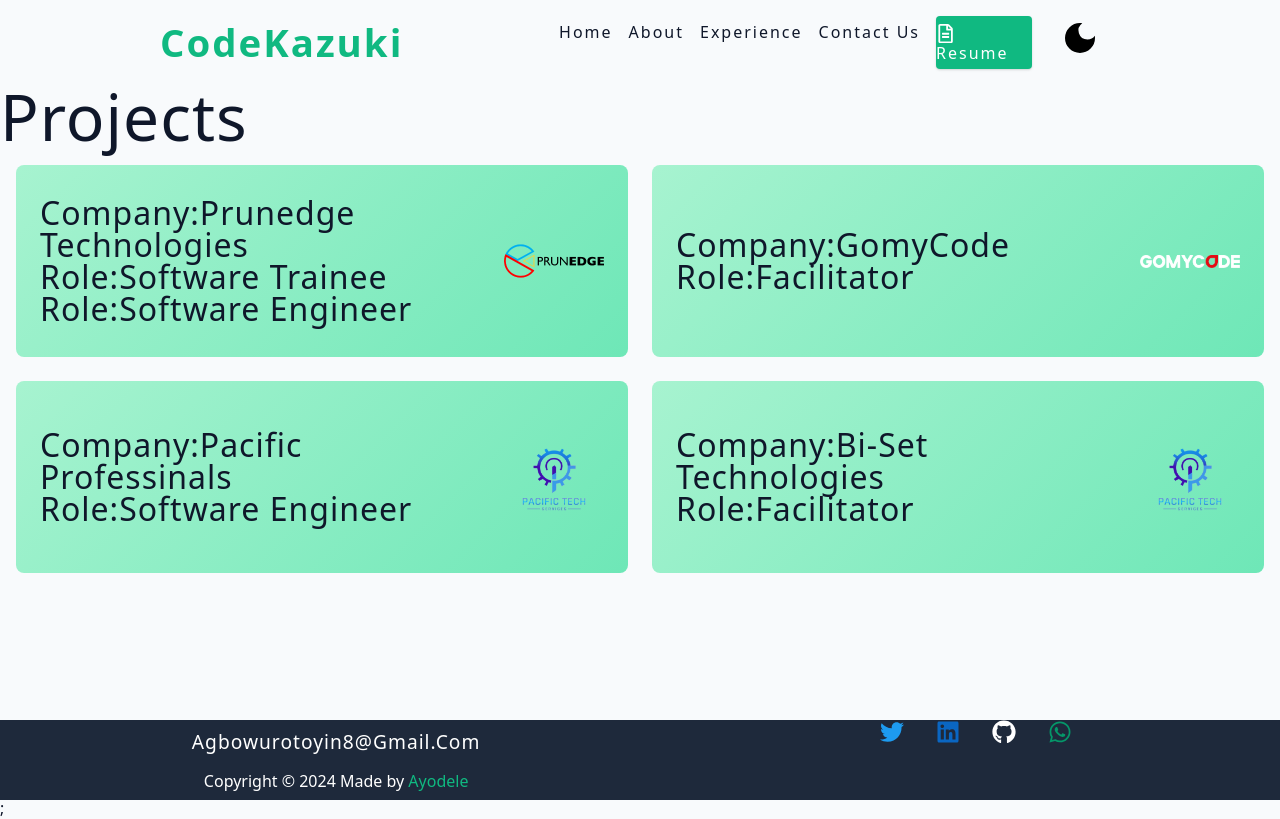
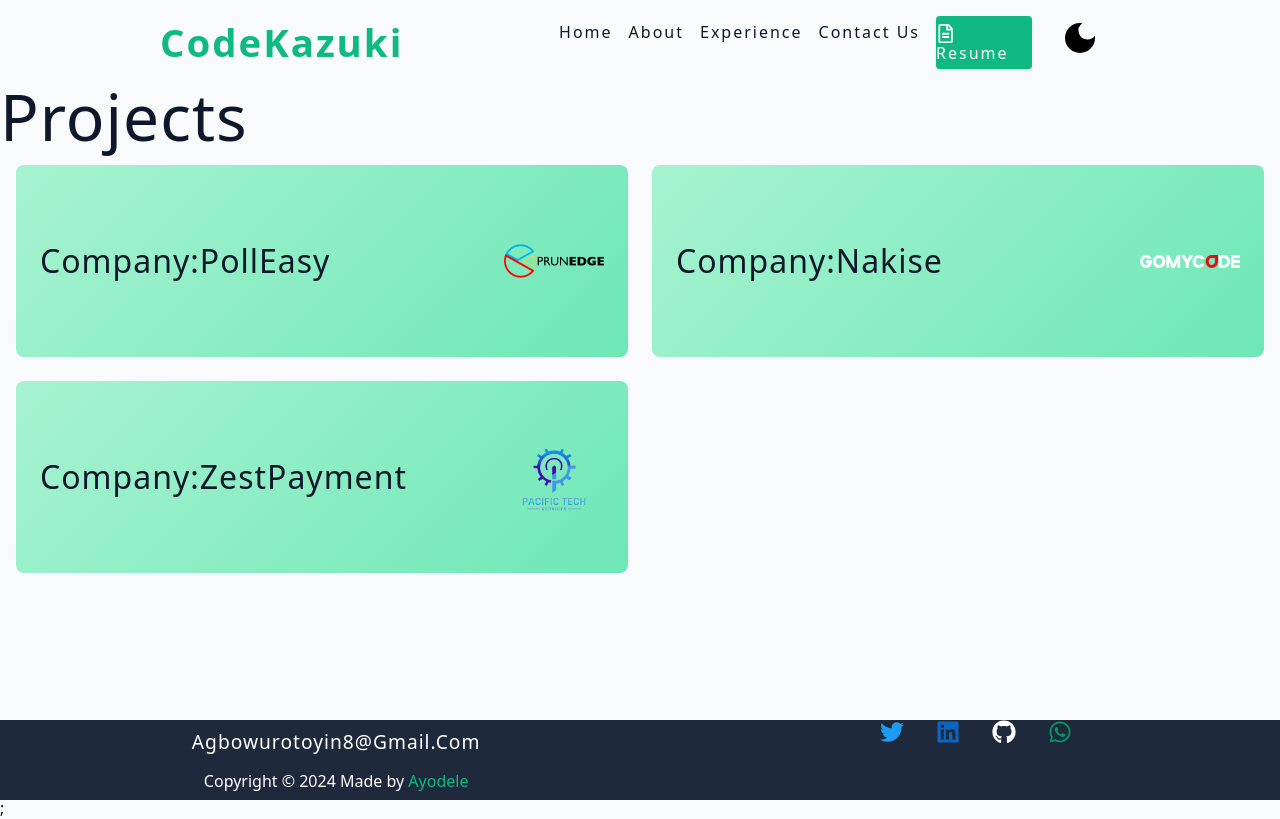
Before and after one commit to Codekazuki/devKazuki, a React (Vite) app: page /project in a window 1280 px wide. Built offline with nearby package versions, Linux system fonts and the light colour scheme.

Commit message:
new sprint

```diff
--- a/src/assets/data.js
+++ b/src/assets/data.js
@@ -29,27 +29,19 @@ export const recentCompany = [
 
 export const recentProjects = [
   {
-    name: "",
+    ProjectName: "PollEasy",
     id: 1,
-    role: "Software Engineer",
     image: "prunedge.png",
   },
   {
-    name: "GomyCode",
+    ProjectName: "Nakise",
     id: 2,
-    role: "Facilitator",
+
     image: "gomycode.png",
   },
   {
-    name: "Pacific Professinals",
+    ProjectName: "ZestPayment",
     id: 3,
-    role: "Software Engineer",
-    image: "pacific.png",
-  },
-  {
-    name: "Bi-Set Technologies",
-    id: 4,
-    role: "Facilitator",
 
     image: "pacific.png",
   },
--- a/src/components/Card.jsx
+++ b/src/components/Card.jsx
@@ -3,7 +3,7 @@ const Card = ({ name, image, role, role2 }) => {
     <div className='card'>
       <div className='card-details'>
         <h3> Company:{name}</h3>
-        <h3>Role:{role}</h3>
+        {role && <h3>Role:{role}</h3>}
         {role2 && <h3>Role:{role2}</h3>}
       </div>
       <div className='card-logo'>
--- a/src/pages/Project.jsx
+++ b/src/pages/Project.jsx
@@ -1,12 +1,12 @@
-import { recentCompany } from "../assets/data";
+import { recentProjects } from "../assets/data";
 import Card from "../components/Card";
 
 const Project = () => {
-  const experienceChart = recentCompany.map((item) => {
-    const { id, name, role, role2, image } = item;
+  const experienceChart = recentProjects.map((item) => {
+    const { id, ProjectName, image } = item;
     return (
       <section key={id}>
-        <Card name={name} role={role} role2={role2} image={image} />
+        <Card name={ProjectName} image={image} />
       </section>
     );
   });
```
